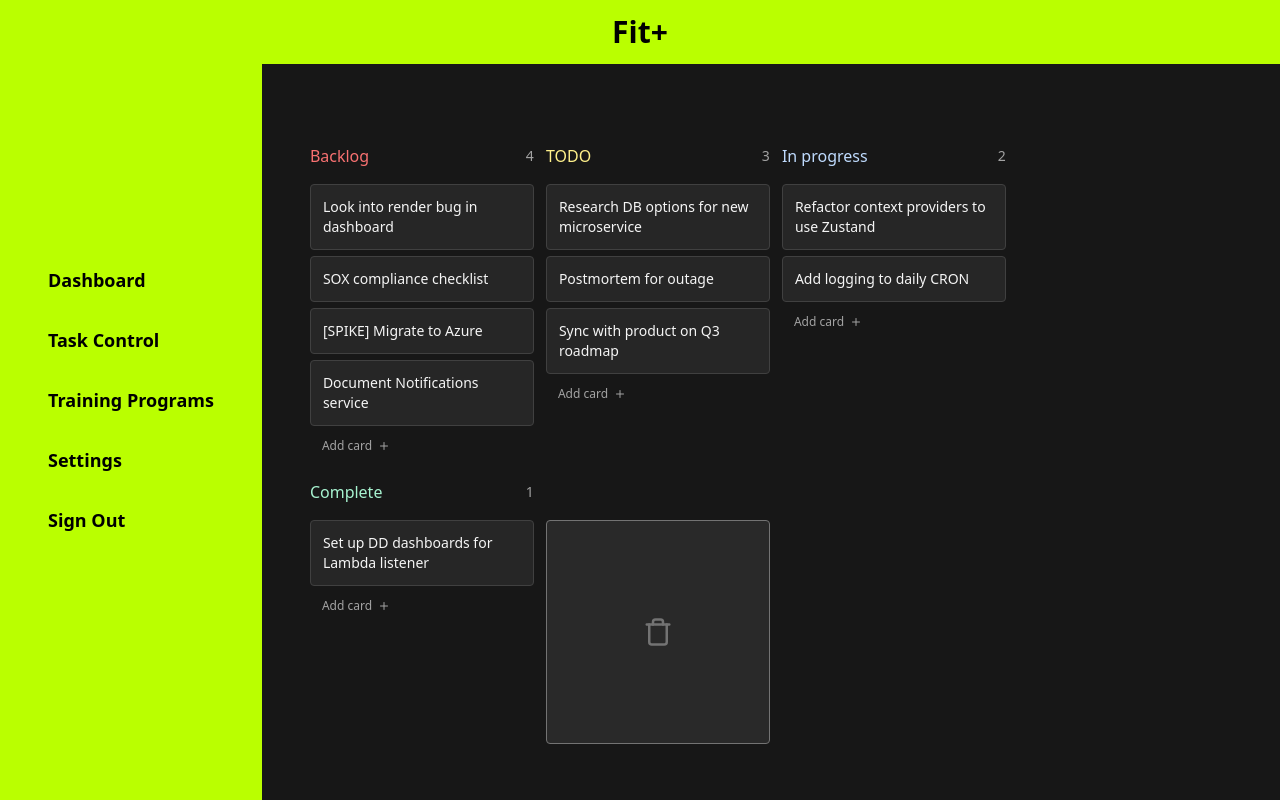
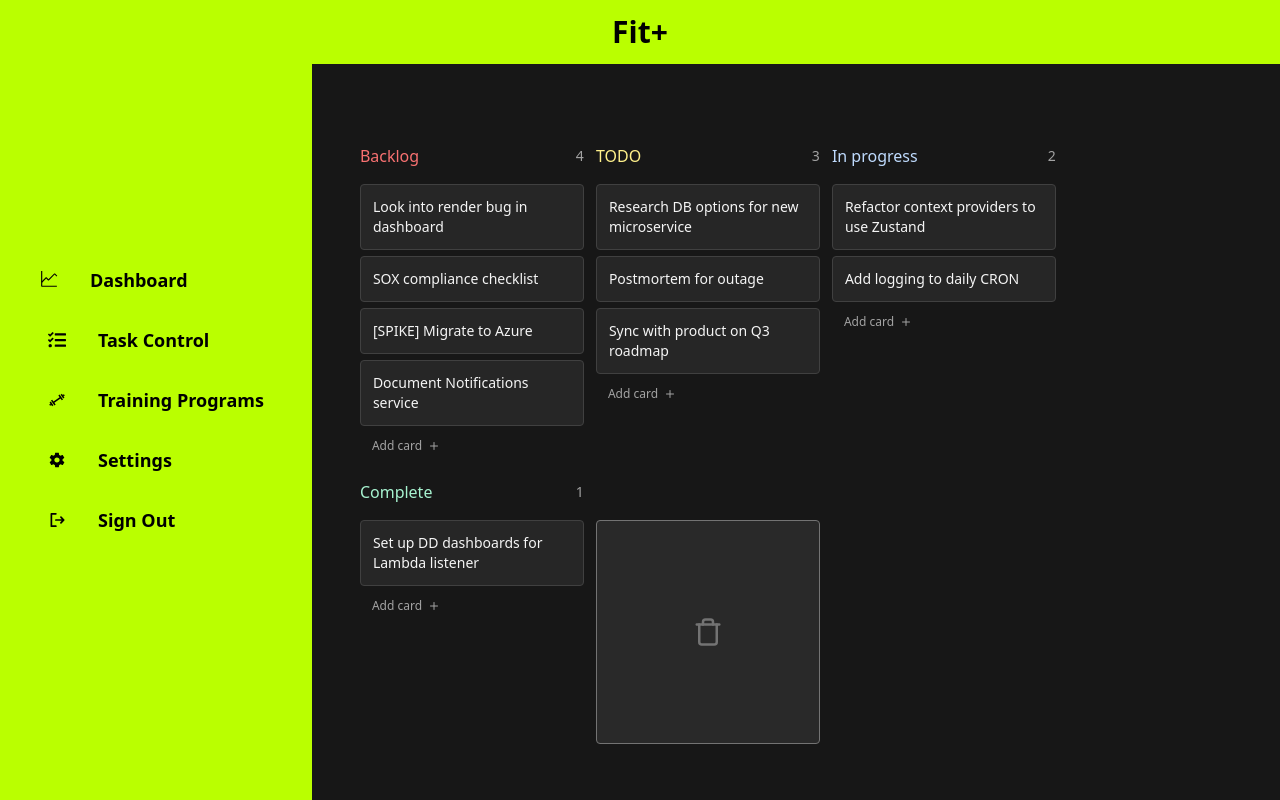
Before and after one commit to amalvelloth/fitplus-fitness-tracker-frontend, a React (Vite) app: page /taskcontrol in a window 1280 px wide. Built offline with nearby package versions, Linux system fonts and the light colour scheme.

Commit message:
react icons added

```diff
--- a/src/components/BurgerMenu.jsx
+++ b/src/components/BurgerMenu.jsx
@@ -1,5 +1,11 @@
 import React, { useState } from 'react';
 import { NavLink } from 'react-router-dom';
+import { SlGraph } from "react-icons/sl";
+import { FaTasks } from "react-icons/fa";
+import { CgGym } from "react-icons/cg";
+import { IoMdSettings } from "react-icons/io";
+import { PiSignOutBold } from "react-icons/pi";
+
 
 function BurgerMenu() {
     const [isOpen, setIsOpen] = useState(false);
@@ -48,7 +54,9 @@
                         onClick={() => setIsOpen(false)}
                         activeClassName="underline"
                     >
-                        <li className='w-full py-4 px-12'>
+                        <li className='w-full py-4 px-6 flex items-center'>
+                        <SlGraph className='me-8' />
+
                             Dashboard
                         </li>
                     </NavLink>
@@ -60,7 +68,8 @@
                         onClick={() => setIsOpen(false)}
                         activeClassName="underline"
                     >
-                        <li className='w-full py-4 px-12'>
+                        <li className='w-full py-4 px-6 flex items-center'>
+                            <FaTasks className='me-8' />
                             Task Control
                         </li>
                     </NavLink>
@@ -71,7 +80,8 @@
                         onClick={() => setIsOpen(false)}
                         activeClassName="underline"
                     >
-                        <li className='w-full py-4 px-12'>
+                        <li className='w-full py-4 px-6 flex items-center'>
+                            <CgGym className='me-8' />
                             Training Programs
                         </li>
                     </NavLink>
@@ -83,7 +93,8 @@
                         onClick={() => setIsOpen(false)}
                         activeClassName="underline"
                     >
-                        <li className='w-full py-4 px-12'>
+                        <li className='w-full py-4 px-6 flex items-center'>
+                            <IoMdSettings className='me-8' />
                             Settings
                         </li>
                     </NavLink>
@@ -94,7 +105,8 @@
                         onClick={() => setIsOpen(false)}
                         activeClassName="underline"
                     >
-                        <li className='w-full py-4 px-12'>
+                        <li className='w-full py-4 px-6 flex items-center'>
+                            <PiSignOutBold className='me-8' />
                             Sign Out
                         </li>
                     </NavLink>
--- a/src/components/DesktopMenu.jsx
+++ b/src/components/DesktopMenu.jsx
@@ -1,5 +1,12 @@
 import React from 'react'
 import { NavLink } from 'react-router-dom'
+import { VscGraphLine } from "react-icons/vsc";
+import { FaTasks } from "react-icons/fa";
+import { CgGym } from "react-icons/cg";
+import { IoMdSettings } from "react-icons/io";
+import { PiSignOutBold } from "react-icons/pi";
+
+
 
 function DesktopMenu() {
     return (
@@ -10,32 +17,36 @@
             <ul className='flex flex-col items-start justify-center h-full '>
 
                 <NavLink to="/dashboard" className="w-full text-lg font-bold" activeClassName="underline">
-                    <li className='w-full py-4 px-12  hover:bg-neutral-900 text-black hover:text-white'>
+                    <li className='w-full py-4 px-10 flex items-center hover:bg-neutral-900 text-black hover:text-white'>
+                        <VscGraphLine className='me-8'/>
                         Dashboard
                     </li>
                 </NavLink>
 
                 <NavLink to="/taskcontrol" className="w-full text-lg font-bold" activeClassName="underline">
-                    <li className='w-full py-4 px-12  hover:bg-neutral-900 text-black hover:text-white'>
+                    <li className='w-full py-4 px-12 flex items-center hover:bg-neutral-900 text-black hover:text-white'>
+                        <FaTasks className='me-8'/>
                         Task Control
                     </li>
                 </NavLink>
 
                 <NavLink to="/trainingprograms" className="w-full text-lg font-bold" activeClassName="underline">
-                    <li className='w-full py-4 px-12  hover:bg-neutral-900 text-black hover:text-white'>
+                    <li className='w-full py-4 px-12 flex items-center hover:bg-neutral-900 text-black hover:text-white'>
+                        <CgGym className='me-8'/>
                         Training Programs
                     </li>
                 </NavLink>
 
                 <NavLink to="/settings" className="w-full text-lg font-bold" activeClassName="underline">
-                    <li className='w-full py-4 px-12  hover:bg-neutral-900 text-black hover:text-white'>
-
+                    <li className='w-full py-4 px-12 flex items-center hover:bg-neutral-900 text-black hover:text-white'>
+                    <IoMdSettings className='me-8'/>
                         Settings
                     </li>
                 </NavLink>
 
                 <NavLink to="/signout" className="w-full text-lg font-bold" activeClassName="underline">
-                    <li className='w-full py-4 px-12 hover:bg-neutral-900 text-black hover:text-white'>
+                    <li className='w-full py-4 px-12 flex items-center hover:bg-neutral-900 text-black hover:text-white'>
+                    <PiSignOutBold className='me-8'/>
                         Sign Out
                     </li>
                 </NavLink>
--- a/src/pages/TaskControl.jsx
+++ b/src/pages/TaskControl.jsx
@@ -8,7 +8,7 @@
   return (
     <section className="flex">
       <DesktopMenu />
-      <div className="h-screen w-full pt-24 bg-neutral-900 text-neutral-50">
+      <div className="h-screen w-full pt-24 max-lg:pt-16 bg-neutral-900 text-neutral-50">
         <Board />
       </div>
     </section>
@@ -19,7 +19,7 @@
   const [cards, setCards] = useState(DEFAULT_CARDS);
 
   return (
-    <div className="flex flex-wrap h-full w-full max-xl:overflow-scroll gap-3 p-12">
+    <div className="flex flex-wrap max-lg:justify-center h-full w-full max-xl:overflow-scroll gap-3 p-12">
       <Column
         title="Backlog"
         column="backlog"
```
